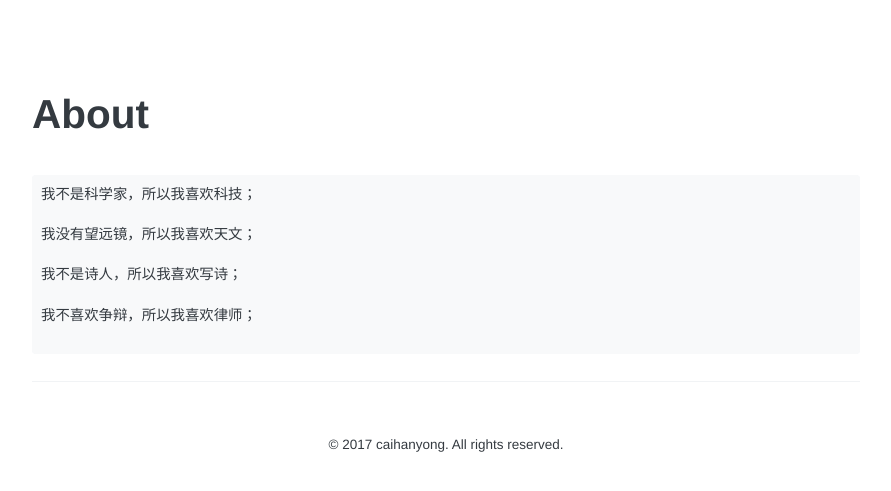
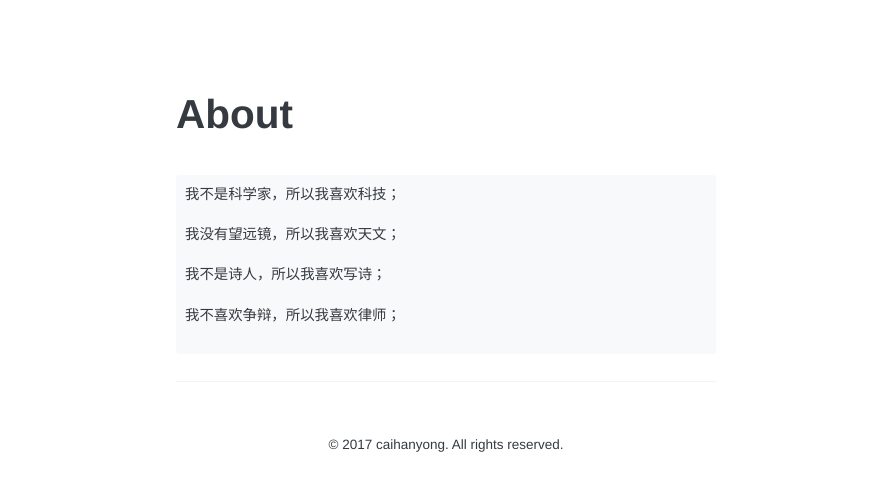
Before and after one commit to ada012/chanyying.github.com, a Jekyll site: the page built from about.md, in a window 1280 px wide. Shown: the top 491 px of the page, without its empty margins (194-1085 px from the left). Built offline with Jekyll 4.4.1, drawn with Linux system fonts in a browser that asks for light colours.

Commit message:
修改样式

```diff
--- a/_sass/_site.scss
+++ b/_sass/_site.scss
@@ -17,7 +17,7 @@ body {
 }
 
 .content-container {
-  max-width: 48rem;
+  max-width: 32rem;
   padding: 5rem 1rem;
   margin-left:  auto;
   margin-right: auto;
--- a/_sass/_variables.scss
+++ b/_sass/_variables.scss
@@ -4,8 +4,8 @@
   Font
   -------------- */
 $base-font: 'Avenir', Helvetica, Arial, sans-serif;
-$code-font: Menlo, 'Ubuntu Mono', Monaco, 'Spoqa Han Sans', monospace;
-$code-gist-font: Menlo, 'Ubuntu Mono', Monaco, 'Spoqa Han Sans', monospace;
+$code-font: 'Avenir', Helvetica, Arial, sans-serif;
+$code-gist-font: 'Avenir', Helvetica, Arial, sans-serif;
 
 $base-font-size: 18px;
 $base-font-size-sm: 14px;
```
